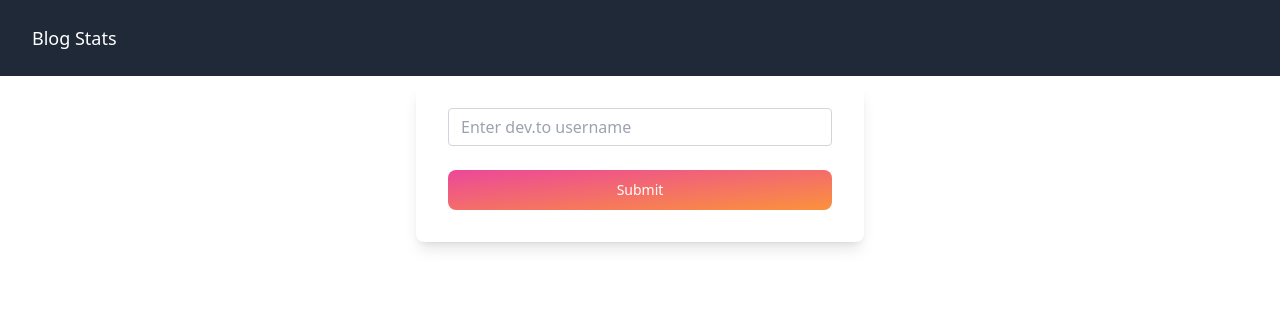
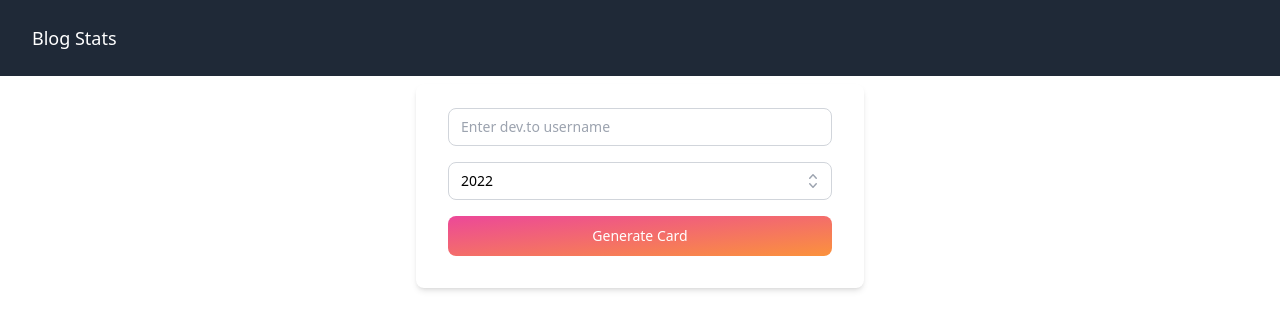
Before and after one commit to skarthikeyan96/blog-stats, a Next.js app: page / in a window 1280 px wide. Shown: the top 330 px of the page. Built offline with nearby package versions, Linux system fonts and the light colour scheme.

Commit message:
feat: dropdown for selecting years

```diff
--- /dev/null
+++ b/lib.ts
@@ -0,0 +1,9 @@
+export const getYears = () => {
+    const endYear = new Date().getFullYear()
+    const years = []
+    let startYear = new Date().getFullYear() - 10
+    while (startYear <= endYear) {
+        years.push(startYear++)
+    }
+    return years
+}
--- a/package.json
+++ b/package.json
@@ -7,6 +7,10 @@
     "lint": "next lint"
   },
   "dependencies": {
+    "@headlessui/react": "^1.7.8",
+    "@heroicons/react": "^2.0.14",
+    "axios": "^1.2.5",
+    "moment": "^2.29.4",
     "next": "latest",
     "react": "18.2.0",
     "react-dom": "18.2.0"
--- /dev/null
+++ b/src/pages/api/devYears.ts
@@ -0,0 +1,42 @@
+// Next.js API route support: https://nextjs.org/docs/api-routes/introduction
+import axios from "axios";
+import type { NextApiRequest, NextApiResponse } from "next";
+
+
+export default async function handler(
+    req: NextApiRequest,
+    res: NextApiResponse
+) {
+    const username = req.query.username;
+    const params = { username, per_page: 1000 };
+    const headers = { "api-key": process.env.DEV_API_KEY as string };
+
+    try {
+        const articlesResponse = await axios.get(`https://dev.to/api/articles`, {
+            params,
+            headers,
+        });
+
+        const data = articlesResponse.data;
+
+
+        if (data.length !== 0) {
+            const years = data.map((d: { published_at: string | number | Date; }) => {
+                return new Date(d.published_at).getFullYear()
+            })
+
+
+            const filtered = years.filter((y: any, index: number) => years.indexOf(y) === index)
+
+            console.log(filtered)
+
+            res.status(200).json(filtered);
+        }
+        else {
+            res.status(204).json(data)
+        }
+
+    } catch (e) {
+        console.error("something went wrong");
+    }
+}
--- a/src/pages/index.tsx
+++ b/src/pages/index.tsx
@@ -2,8 +2,16 @@ import Head from 'next/head'
 
 import type { NextPage } from 'next'
 import Navbar from '../components/navbar'
+import { Fragment, useState } from 'react'
+import { Listbox, Transition } from '@headlessui/react'
+import { CheckIcon, ChevronUpDownIcon } from '@heroicons/react/20/solid'
+import { getYears } from '../../lib'
 
 const Home: NextPage = () => {
+  const initialYear = new Date().getFullYear() - 1
+
+  const [selectedYear, setSelectedYear] = useState(initialYear)
+
   return (
     <div>
       <Head>
@@ -12,22 +20,78 @@ const Home: NextPage = () => {
       </Head>
 
       <Navbar />
-      <div className="block px-8  py-6 rounded-lg shadow-lg bg-white max-w-md mx-auto mt-2">
+      <div className="block px-8 py-6 rounded-lg shadow-md bg-white max-w-md mx-auto mt-2">
         <form>
-          <div className="form-group mb-6">
+          <div className="form-group mb-4">
             <input
               type="username"
-              className="form-control block w-full px-3 py-1.5 text-base font-normal text-gray-700 border border-solid border-gray-300 rounded m-0"
+              className="border border-gray-300 relative w-full cursor-default rounded-lg bg-white py-2 pl-3 pr-10 text-left sm:text-sm"
               aria-describedby="username for dev.to"
               placeholder="Enter dev.to username"
             />
           </div>
 
+          <Listbox value={selectedYear} onChange={setSelectedYear}>
+            <div className="relative mb-4">
+              <Listbox.Button className="border border-gray-300 relative w-full cursor-default rounded-lg bg-white py-2 pl-3 pr-10 text-left  sm:text-sm">
+                <span className="block truncate">{selectedYear}</span>
+                <span className="pointer-events-none absolute inset-y-0 right-0 flex items-center pr-2">
+                  <ChevronUpDownIcon
+                    className="h-5 w-5 text-gray-400"
+                    aria-hidden="true"
+                  />
+                </span>
+              </Listbox.Button>
+              <Transition
+                as={Fragment}
+                leave="transition ease-in duration-100"
+                leaveFrom="opacity-100"
+                leaveTo="opacity-0"
+              >
+                <Listbox.Options className="absolute mt-1 max-h-60 w-full overflow-auto rounded-md bg-white py-1 text-base shadow-lg ring-1 ring-black ring-opacity-5 focus:outline-none sm:text-sm">
+                  {getYears().map((year) => (
+                    <Listbox.Option
+                      key={year}
+                      className={({ active }) =>
+                        `relative cursor-default select-none py-2 pl-10 pr-4 ${
+                          active
+                            ? 'bg-amber-100 text-amber-900'
+                            : 'text-gray-900'
+                        }`
+                      }
+                      value={year}
+                    >
+                      {({ selected }) => (
+                        <>
+                          <span
+                            className={`block truncate ${
+                              selected ? 'font-medium' : 'font-normal'
+                            }`}
+                          >
+                            {year}
+                          </span>
+                          {selected ? (
+                            <span className="absolute inset-y-0 left-0 flex items-center pl-3 text-amber-600">
+                              <CheckIcon
+                                className="h-5 w-5"
+                                aria-hidden="true"
+                              />
+                            </span>
+                          ) : null}
+                        </>
+                      )}
+                    </Listbox.Option>
+                  ))}
+                </Listbox.Options>
+              </Transition>
+            </div>
+          </Listbox>
+
           <button
             type="submit"
             className="w-full rounded-lg text-white bg-gradient-to-br from-pink-500 to-orange-400 hover:bg-gradient-to-bl focus:ring-4 focus:outline-none focus:ring-pink-200 dark:focus:ring-pink-800 font-medium text-sm px-5 py-2.5 text-center mb-2"
           >
-            Submit
+            Generate Card
           </button>
         </form>
       </div>
```
Also changed, not shown: 1 other file (tests, documents, lock files or other folders).
